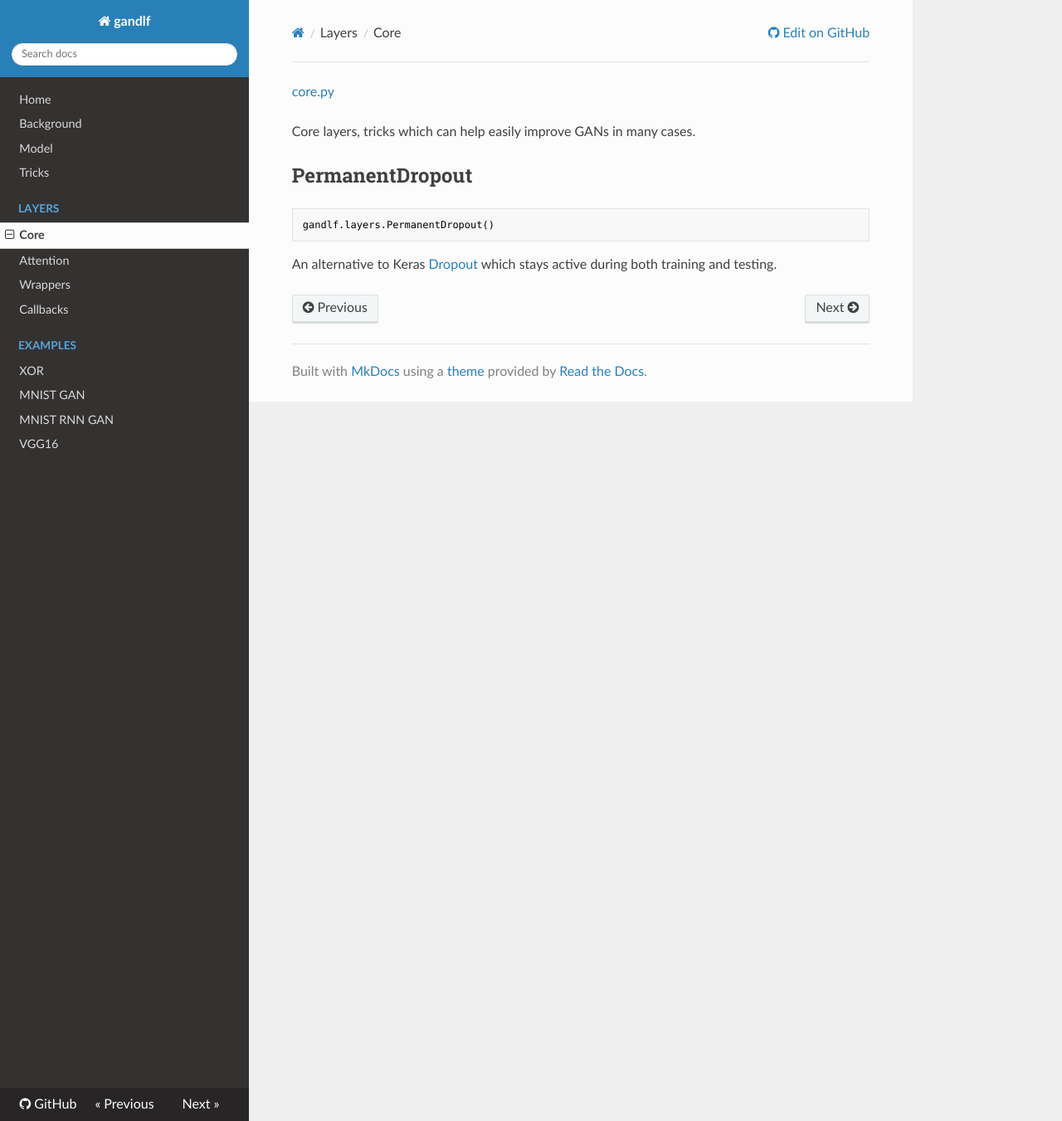
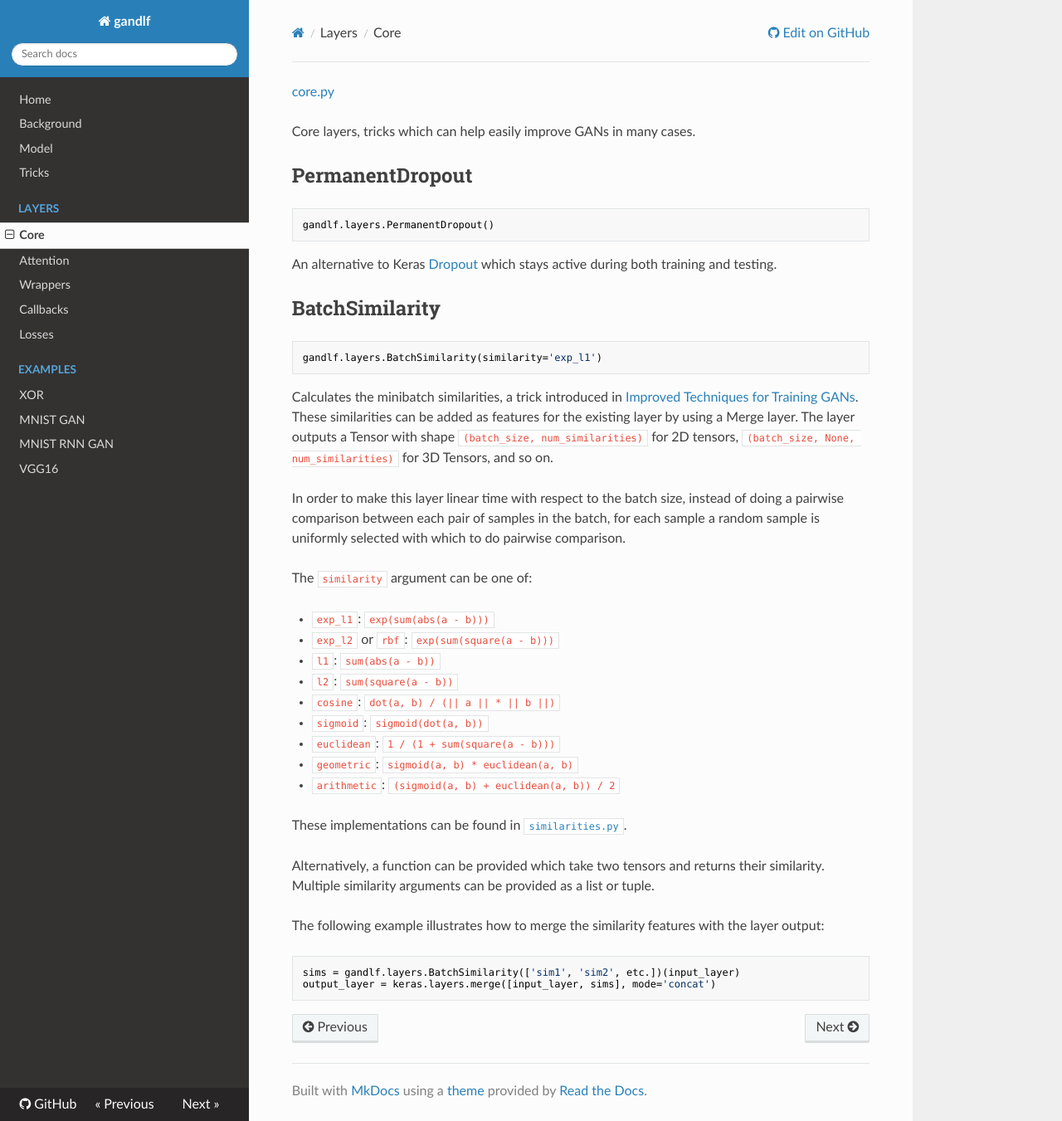
Before and after one commit to codekansas/gandlf, an MkDocs documentation site: the page built from docs/layers/core.md, in a window 1280 px wide and 1351 px high. Shown: the whole window at 83% size. Built offline with MkDocs 1.6.1, drawn with Linux system fonts in a browser that asks for light colours; nearby versions of some CDN libraries; old or Windows-style settings are respelled for this version of MkDocs.

Commit message:
updated documentation

`````diff
--- a/docs/layers/core.md
+++ b/docs/layers/core.md
@@ -9,3 +9,36 @@ gandlf.layers.PermanentDropout()
 ````
 
 An alternative to Keras [Dropout](https://keras.io/layers/core/#dropout) which stays active during both training and testing.
+
+## BatchSimilarity
+
+````python
+gandlf.layers.BatchSimilarity(similarity='exp_l1')
+````
+
+Calculates the minibatch similarities, a trick introduced in [Improved Techniques for Training GANs](https://arxiv.org/abs/1606.03498). These similarities can be added as features for the existing layer by using a Merge layer. The layer outputs a Tensor with shape `(batch_size, num_similarities)` for 2D tensors, `(batch_size, None, num_similarities)` for 3D Tensors, and so on.
+
+In order to make this layer linear time with respect to the batch size, instead of doing a pairwise comparison between each pair of samples in the batch, for each sample a random sample is uniformly selected with which to do pairwise comparison.
+
+The `similarity` argument can be one of:
+
+ - `exp_l1`: `exp(sum(abs(a - b)))`
+ - `exp_l2` or `rbf`: `exp(sum(square(a - b)))`
+ - `l1`: `sum(abs(a - b))`
+ - `l2`: `sum(square(a - b))`
+ - `cosine`: `dot(a, b) / (|| a || * || b ||)`
+ - `sigmoid`: `sigmoid(dot(a, b))`
+ - `euclidean`: `1 / (1 + sum(square(a - b)))`
+ - `geometric`: `sigmoid(a, b) * euclidean(a, b)`
+ - `arithmetic`: `(sigmoid(a, b) + euclidean(a, b)) / 2`
+
+These implementations can be found in [`similarities.py`](https://github.com/codekansas/gandlf/blob/master/gandlf/similarities.py).
+
+Alternatively, a function can be provided which take two tensors and returns their similarity. Multiple similarity arguments can be provided as a list or tuple.
+
+The following example illustrates how to merge the similarity features with the layer output:
+
+````python
+sims = gandlf.layers.BatchSimilarity(['sim1', 'sim2', etc.])(input_layer)
+output_layer = keras.layers.merge([input_layer, sims], mode='concat')
+````
--- a/mkdocs.yml
+++ b/mkdocs.yml
@@ -14,6 +14,7 @@ pages:
   - Attention: layers/attention.md
   - Wrappers: layers/wrappers.md
 - Callbacks: callbacks.md
+- Losses: losses.md
 - Examples:
   - XOR: examples/xor.md
   - MNIST GAN: examples/mnist_gan.md
`````
Also changed, not shown: docs/losses.md (added, +15 -0 lines), docs/tricks.md (+5 -4 lines), 1 other file.
